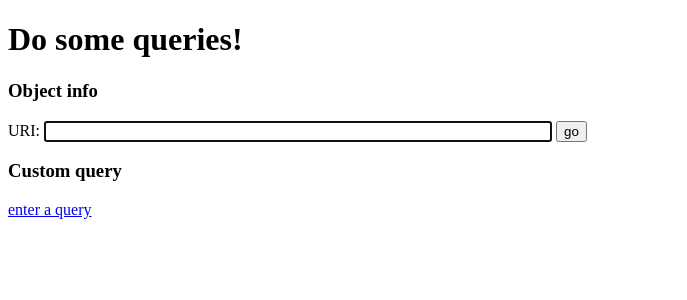
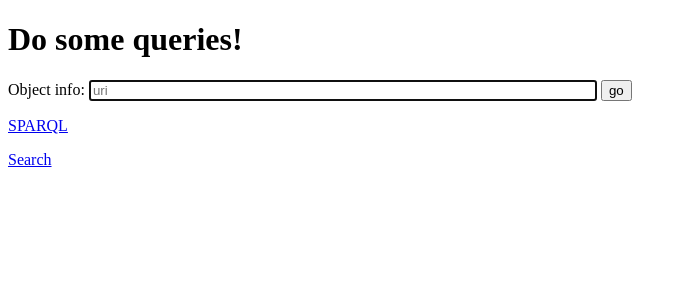
Before and after one commit to mgax/sparql-browser, a Flask app: page / in a window 1280 px wide. Shown: the top 300 px of the page, without its empty margins (0-687 px from the left). Run offline with Flask 2, Linux system fonts and the light colour scheme; parts of the project's set-up code (start-up, migrations or seed data) failed here and were passed over.

Commit message:
search page

```diff
--- a/browser.py
+++ b/browser.py
@@ -47,6 +47,16 @@ def query():
     })
 
 
+@browser.route('/search')
+def search():
+    spo = (flask.request.args.get('s') or None,
+           flask.request.args.get('p') or None,
+           flask.request.args.get('o') or None)
+    return flask.render_template('search.html', **{
+        'spo': spo,
+    })
+
+
 @browser.add_app_template_filter
 def is_node(thing):
     return isinstance(thing, (sparql.IRI, sparql.BlankNode))
--- a/templates/home.html
+++ b/templates/home.html
@@ -15,17 +15,15 @@
   <h1>Do some queries!</h1>
 
   <form action="{{ url_for('.objinfo') }}">
-    <h3>Object info</h3>
     <label>
-      URI:
-      <input name="s" autofocus>
+      Object info:
+      <input name="s" placeholder="uri" autofocus>
     </label>
     <button type="submit">go</button>
   </form>
 
-  <h3>Custom query</h3>
-  <p>
-    <a href="{{ url_for('.query') }}">enter a query</a>
-  </p>
+  <p><a href="{{ url_for('.query') }}">SPARQL</a></p>
+
+  <p><a href="{{ url_for('.search') }}">Search</a></p>
 
 {% endblock %}
```
Also changed, not shown: templates/search.html (added, +19 -0 lines).
